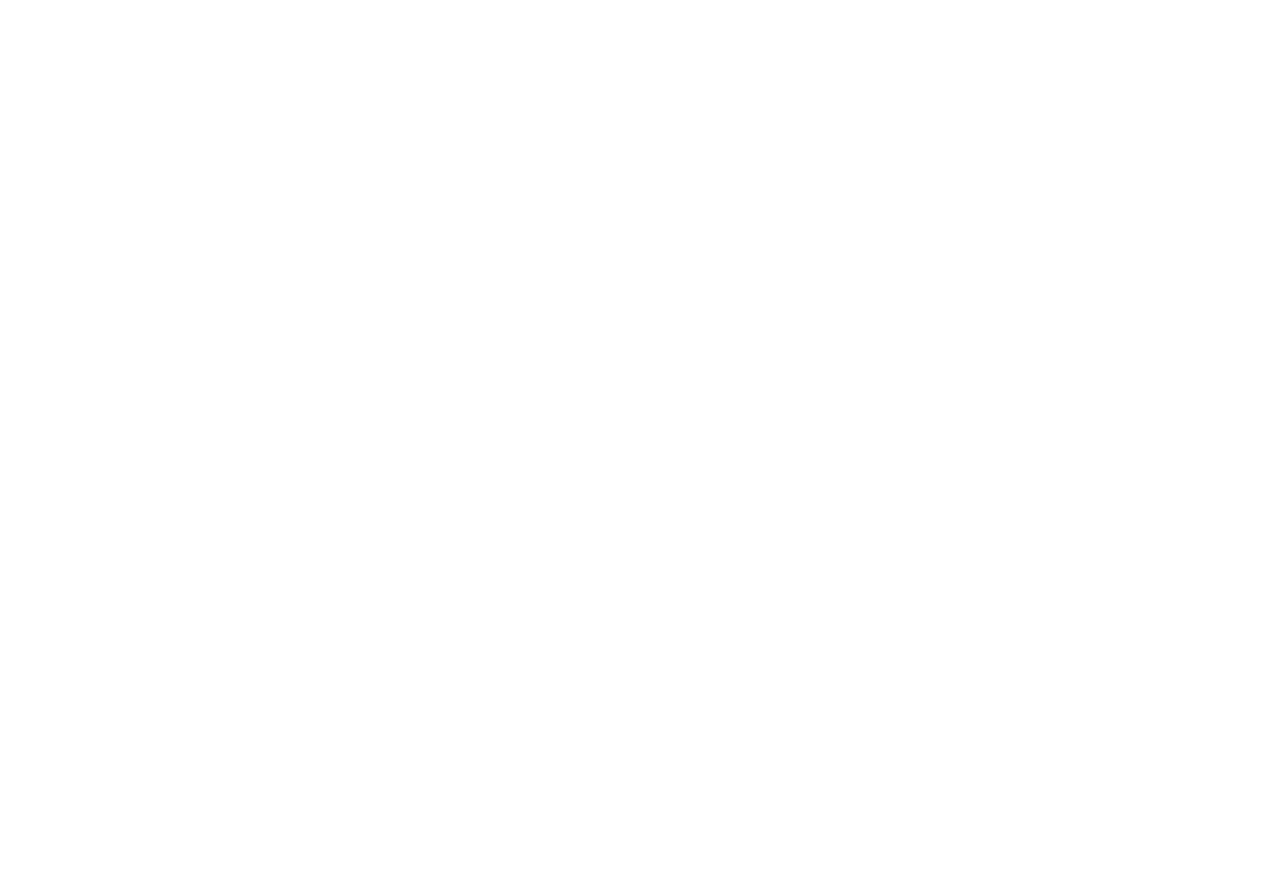
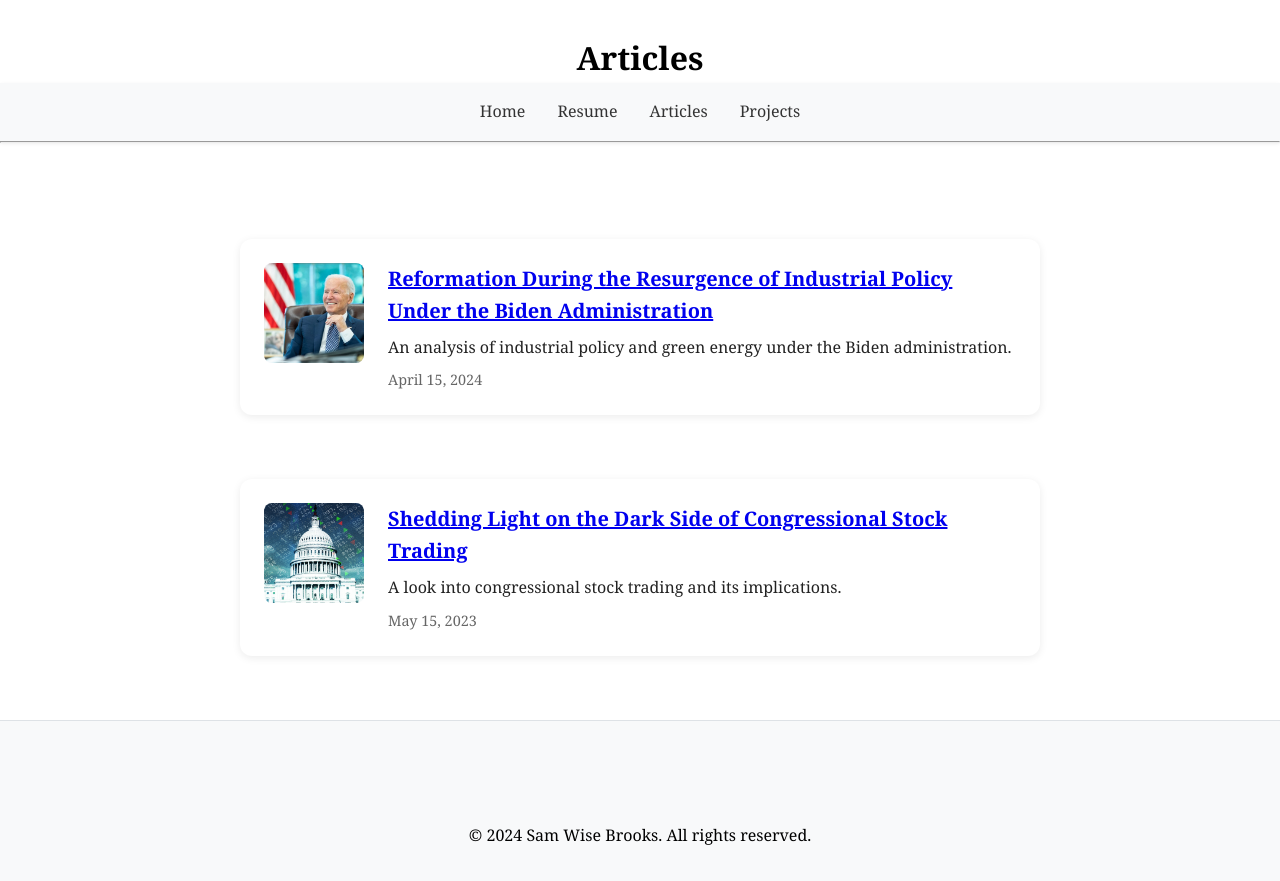
Before and after one commit to samwise3/SamWiseDev, a React (Vite) app: page /articles in a window 1280 px wide. Before the commit this address had no page. Before the commit the page ends 800 px from the top, so only its background shows below. Built offline with nearby package versions, Linux system fonts and the light colour scheme.

Commit message:
refactor: changed articles to use reusable components

```diff
--- a/src/pages/Articles.jsx
+++ b/src/pages/Articles.jsx
@@ -1,5 +1,6 @@
 import Navigation from '../components/ui/Navigation';
 import Footer from '../components/ui/Footer';
+import Card from '../components/common/Card';
 import '../styles/styles.css';
 
 function Articles() {
@@ -9,12 +10,14 @@
       url: "https://virginiapolitics.org/online/2024/4/15/reformation-during-the-resurgence-of-industrial-policy-under-the-biden-administration?rq=green%20energy%20",
       date: "April 15, 2024",
       image: "/images/biden.jpg",
+      description: "An analysis of industrial policy and green energy under the Biden administration."
     },
     {
       title: "Shedding Light on the Dark Side of Congressional Stock Trading",
       url: "https://virginiapolitics.org/online/2023/5/15/shedding-light-on-the-dark-side-of-congressional-stock-trading?rq=brooks",
       date: "May 15, 2023",
       image: "/images/congress.png",
+      description: "A look into congressional stock trading and its implications."
     }
   ];
 
@@ -26,28 +29,24 @@
         <hr />
       </header>
 
-      <main className="articles-container">
+      <div className="cards-list">
         {articles.map((article, index) => (
-          <a
+          <Card
             key={index}
-            href={article.url}
-            className="article-card"
-            target="_blank"
-            rel="noopener noreferrer"
-          >
-            <article>
-              <h2>{article.title}</h2>
-              <p>{article.description}</p>
-              <img
-                src={article.image}
-                alt="Article Image"
-                className="article-image"
-              />
-              <span className="article-date">{article.date}</span>
-            </article>
-          </a>
+            title={article.title}
+            description={
+              <>
+                {article.description}
+                <br />
+                <span className="article-date">{article.date}</span>
+              </>
+            }
+            src={article.url}
+            imgsrc={article.image}
+            alt={article.title}
+          />
         ))}
-      </main>
+      </div>
 
       <Footer />
     </div>
--- a/src/routes.ts
+++ b/src/routes.ts
@@ -2,7 +2,7 @@
 import Resume from './pages/Resume';
 import Projects from './pages/Projects';
 // import AboutMe from './pages/AboutMe';
-// import Articles from './pages/Articles';
+import Articles from './pages/Articles';
 
 import React from 'react';
 
@@ -10,6 +10,6 @@
   { path: '/', name: 'Home', element: React.createElement(Home) },
   // { path: '/about', name: 'About Me', element: React.createElement(AboutMe) },
   { path: '/resume', name: 'Resume', element: React.createElement(Resume) },
-  // { path: '/articles', name: 'Articles', element: React.createElement(Articles) },
+  { path: '/articles', name: 'Articles', element: React.createElement(Articles) },
   { path: '/projects', name: 'Projects', element: React.createElement(Projects) },
 ];
```
